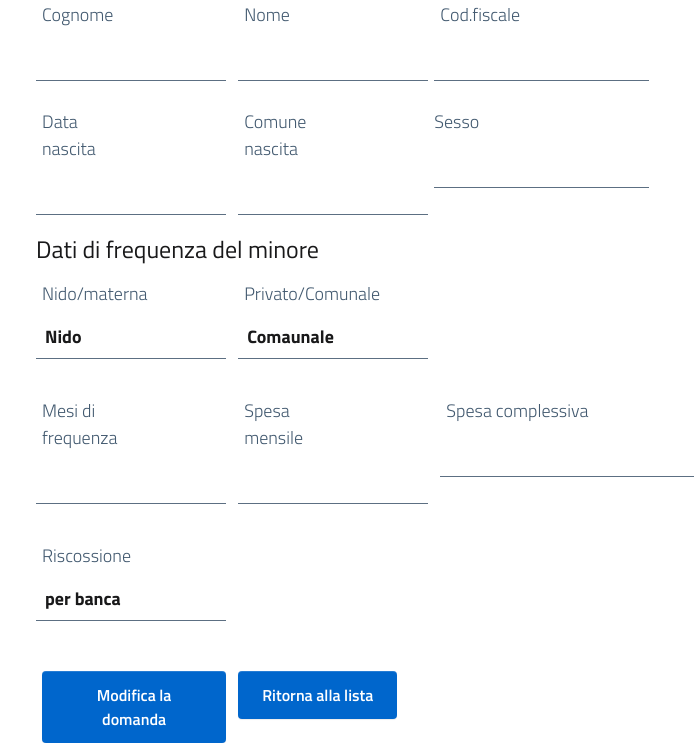
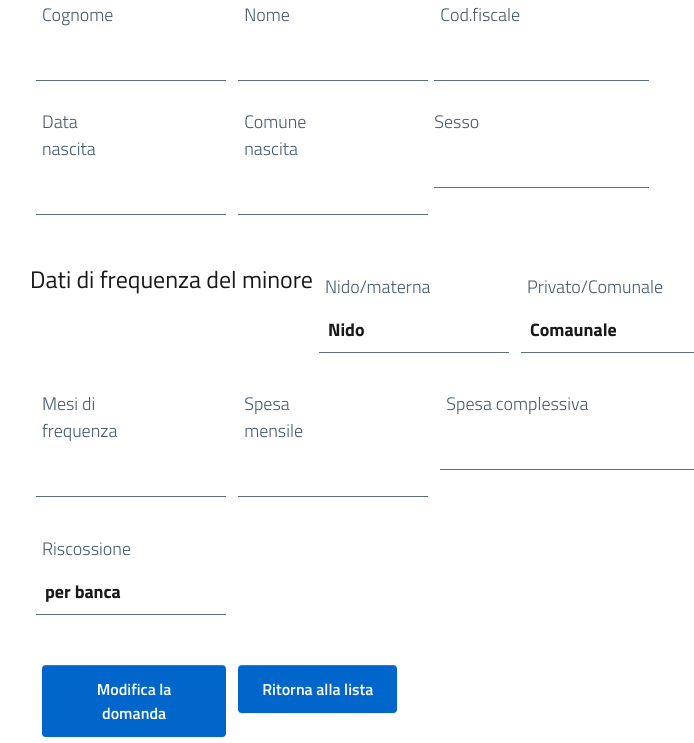
Before and after one commit to tonilavo/buonisc_miur, a Django app: template back/templates/rivedi_domandaB.html in a window 1280 px wide. Shown: the part 689-1432 px from the top of the page, without its empty margins (43-737 px from the left). Run offline with Django 3.2, Linux system fonts and the light colour scheme; the template is opened without the code that fills it, so the values that code supplies are empty; some libraries are stand-ins or nearby versions.

Commit message:
Add files via upload

```diff
--- a/back/templates/rivedi_domandaB.html
+++ b/back/templates/rivedi_domandaB.html
@@ -101,8 +101,9 @@
 						</div>
 				</div>
 
-				<h5>Dati di frequenza del minore</h5>
-				<div class="row" style="padding-bottom: 30px;">
+
+				<div class="row" style="padding-bottom: 30px;padding-top:30px;">
+					<h5>Dati di frequenza del minore</h5>
 							<div class="col-sm-2">
 								<label for="id_pr_fascia_asilo" class="col-sm-6 col-form-label">Nido/materna</label>
 								  <input type="text" readonly class="form-control-plaintext" id="id_pr_fascia_asilo" value="{% if  data.pr_fascia_asilo == "M" %}Materna{% else %}Nido{% endif %}">
```
